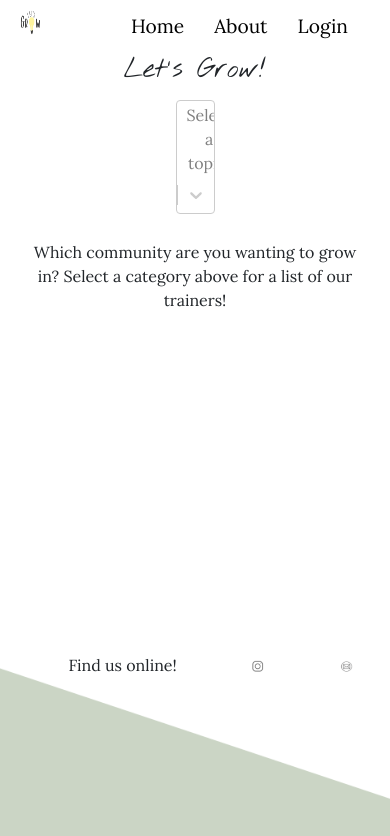
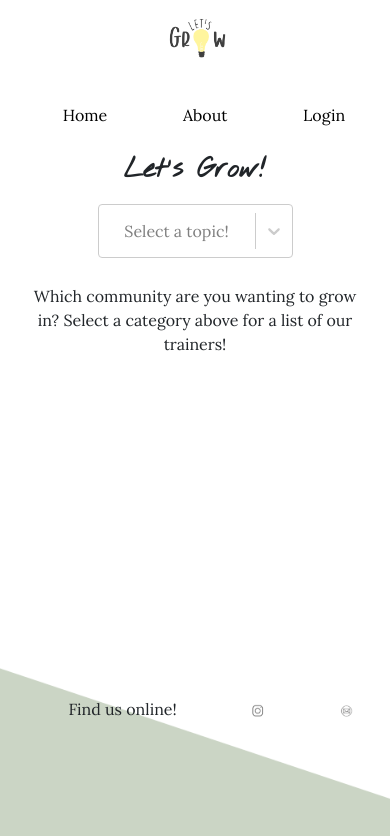
Before and after one commit to Karlyweatherstein/lets-grow, a React (Create React App) app in the folder client/: page / in a window 390 px wide. Shown: the top 836 px of the page. Built offline with nearby package versions, Linux system fonts and the light colour scheme.

Commit message:
adding state

```diff
--- a/client/src/App.css
+++ b/client/src/App.css
@@ -18,6 +18,7 @@ body {
 
 .titleFonts {
   font-family: 'Nothing You Could Do', cursive;
+  font-weight: bold;
 }
 
 body {
@@ -275,15 +276,69 @@ footer ul li{
 
 
 /* Mobile responsive */
-@media screen and (max-width: 868px) {
+/* tablets */
+@media screen and (max-width: 1024px) {
+  .logo {
+    display: block;
+    width: 120px;
+    height: auto;
+    margin: auto;
+  }
 
-  /* .logo {
-    size: 60vw;
-  } */
+  .hero h1 {
+    margin: 26px auto;
+  }
+
 
   nav {
-    display: flex;
+    display:block;
     flex-wrap: wrap;
+    margin: auto;
+  }
+
+  nav ul {
+    margin: 5px auto;
+
+  }
+
+  .dropdown {
+    width: 30%;
+  }
+
+
+}
+
+
+/* phones */
+@media screen and (max-width: 767px) {
+
+
+
+  .logo {
+    display: block;
+    width: 90px;
+    height: auto;
+    margin: auto;
+  }
+
+  nav {
+    display:block;
+    flex-wrap: wrap;
+    margin: auto;
+  }
+
+  nav ul {
+    margin: 5px auto;
+    font-size: smaller;
+
+  }
+
+  .hero h1 {
+    margin: 18px auto;
+  }
+
+  .dropdown {
+    width: 50%;
   }
 
 }
--- a/client/src/App.js
+++ b/client/src/App.js
@@ -13,6 +13,26 @@ import About from "./components/About";
 import Header from "./components/Header";
 
 function App() {
+  // const [result, categoryVal] = useState("categoryOpt");
+  // console.log(result);
+  // const [fitnessVisible, setFitnessVisible] = useState(false);
+  // const [nutritionVisible, setNutritionVisible] = useState(false);
+  // const [theArtsVisible, setTheArtsVisible] = useState(false);
+  // const [schoolVisible, setSchoolVisible] = useState(false);
+  // const [marketingVisible, setMarketingVisible] = useState(false);
+
+  // useEffect(() => {
+  //   result === "fitness" ? setFitnessVisible(true) : setFitnessVisible(false);
+  //   result === "nutrition"
+  //     ? setNutritionVisible(true)
+  //     : setNutritionVisible(false);
+  //   result === "school" ? setSchoolVisible(true) : setSchoolVisible(false);
+  //   result === "theArts" ? setTheArtsVisible(true) : setTheArtsVisible(false);
+  //   result === "marketing"
+  //     ? setMarketingVisible(true)
+  //     : setMarketingVisible(false);
+  // }, [result]);
+
   return (
     <Router>
       <div className="App background">
@@ -20,11 +40,17 @@ function App() {
         <Routes>
           <Route path="/" element={<Hero />} />
           <Route path="/about" element={<About />} />
-          <Route path="/Login" element={<Login />} />
-          <Route path="/Signup" element={<Signup />} />
-          <Route path="/Trainers" element={<Trainers />} />
-          <Route path="/Shop" element={<Shop />} />
+          <Route path="/login" element={<Login />} />
+          <Route path="/signup" element={<Signup />} />
+          <Route path="/trainers" element={<Trainers />} />
+          <Route path="/shop" element={<Shop />} />
         </Routes>
+        {/* {fitnessVisible && <Shop />}
+        {nutritionVisible && <Shop />}
+        {schoolVisible && <Shop />}
+        {marketingVisible && <Shop />}
+        {theArtsVisible && <Shop />}
+ */}
         <Footer />
       </div>
     </Router>
--- a/client/src/components/Hero/index.js
+++ b/client/src/components/Hero/index.js
@@ -1,36 +1,55 @@
-import React, { useState } from "react";
+import React, { useState, useEffect } from "react";
+import { renderMatches } from "react-router-dom";
 import Select from "react-select";
 
 function Hero() {
   const categoryList = [
     {
-      value: 1,
+      value: "fitness",
       label: "Fitness",
     },
     {
-      value: 2,
+      value: "nutrition",
       label: "Nutrition",
     },
     {
-      value: 3,
+      value: "theArts",
       label: "The Arts",
     },
     {
-      value: 4,
+      value: "school",
       label: "School",
     },
     {
-      value: 5,
+      value: "marketing",
       label: "Marketing",
     },
   ];
 
-  // "result" holds the label value and can be used to route to whatever is selected
-  const [result, categoryVal] = useState("/" + categoryList.label);
+  // // "result" holds the label value and can be used to route to whatever is selected
+  const [result, categoryVal] = useState("categoryOpt");
   const categoryValue = (e) => {
-    categoryVal(e.label);
+    categoryVal(e.target.value);
   };
   console.log(result);
+
+  const [fitnessVisible, setFitnessVisible] = useState(false);
+  const [nutritionVisible, setNutritionVisible] = useState(false);
+  const [theArtsVisible, setTheArtsVisible] = useState(false);
+  const [schoolVisible, setSchoolVisible] = useState(false);
+  const [marketingVisible, setMarketingVisible] = useState(false);
+
+  useEffect(() => {
+    result === "fitness" ? setFitnessVisible(true) : setFitnessVisible(false);
+    result === "nutrition"
+      ? setNutritionVisible(true)
+      : setNutritionVisible(false);
+    result === "school" ? setSchoolVisible(true) : setSchoolVisible(false);
+    result === "theArts" ? setTheArtsVisible(true) : setTheArtsVisible(false);
+    result === "marketing"
+      ? setMarketingVisible(true)
+      : setMarketingVisible(false);
+  }, [result]);
 
   return (
     <div className="hero">
@@ -42,9 +61,15 @@ function Hero() {
           onChange={categoryValue}
           className="paragraphFonts"
           onClick={result}
+          value={result}
         />
       </div>
-
+      {/* {fitnessVisible && <Shop />}
+      {nutritionVisible && <Shop />}
+      {schoolVisible && <Shop />}
+      {marketingVisible && <Shop />}
+      {theArtsVisible && <Shop />}
+ */}
       <p className="paragraphFonts">
         Which community are you wanting to grow in? Select a category above for
         a list of our trainers!
--- a/client/src/components/Shop/index.js
+++ b/client/src/components/Shop/index.js
@@ -1,11 +1,8 @@
 import React from "react";
-import { Link } from "react-router-dom";
 
 function Shop() {
   return (
     <div className="shop">
-      {/* Filter through categories */}
-      {/* <Link to="/Fitness"></Link> */}
       <div className="shop-title">
         <h1 className="titleFonts">Slim Shady's Shop</h1>
         <h3 className="paragraphFonts">
--- a/client/src/components/Trainers/index.js
+++ b/client/src/components/Trainers/index.js
@@ -1,5 +1,4 @@
 import React from "react";
-import { Link } from "react-router-dom";
 
 function Trainers() {
   return (
```
Also changed, not shown: 1 other file (tests, documents, lock files or other folders).
